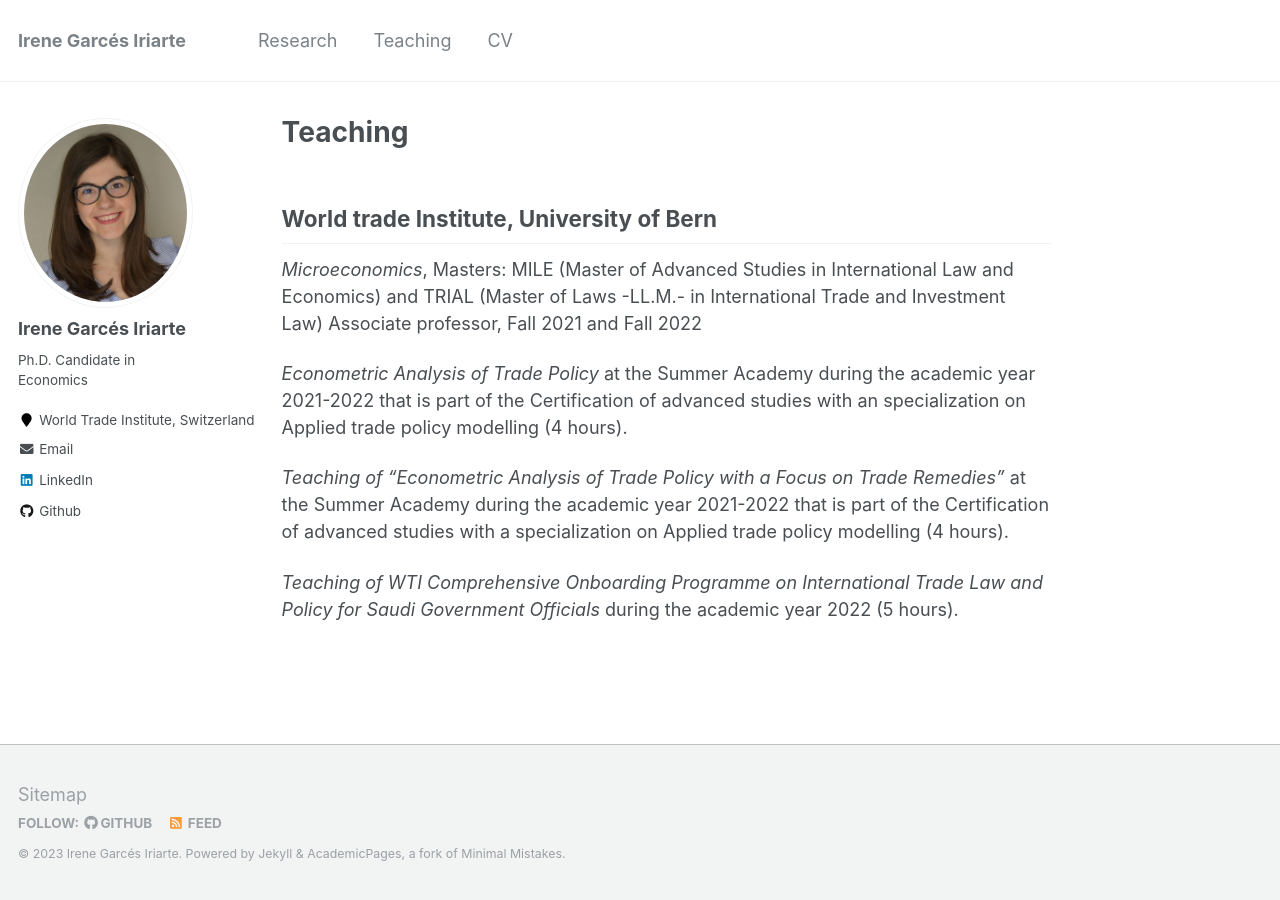
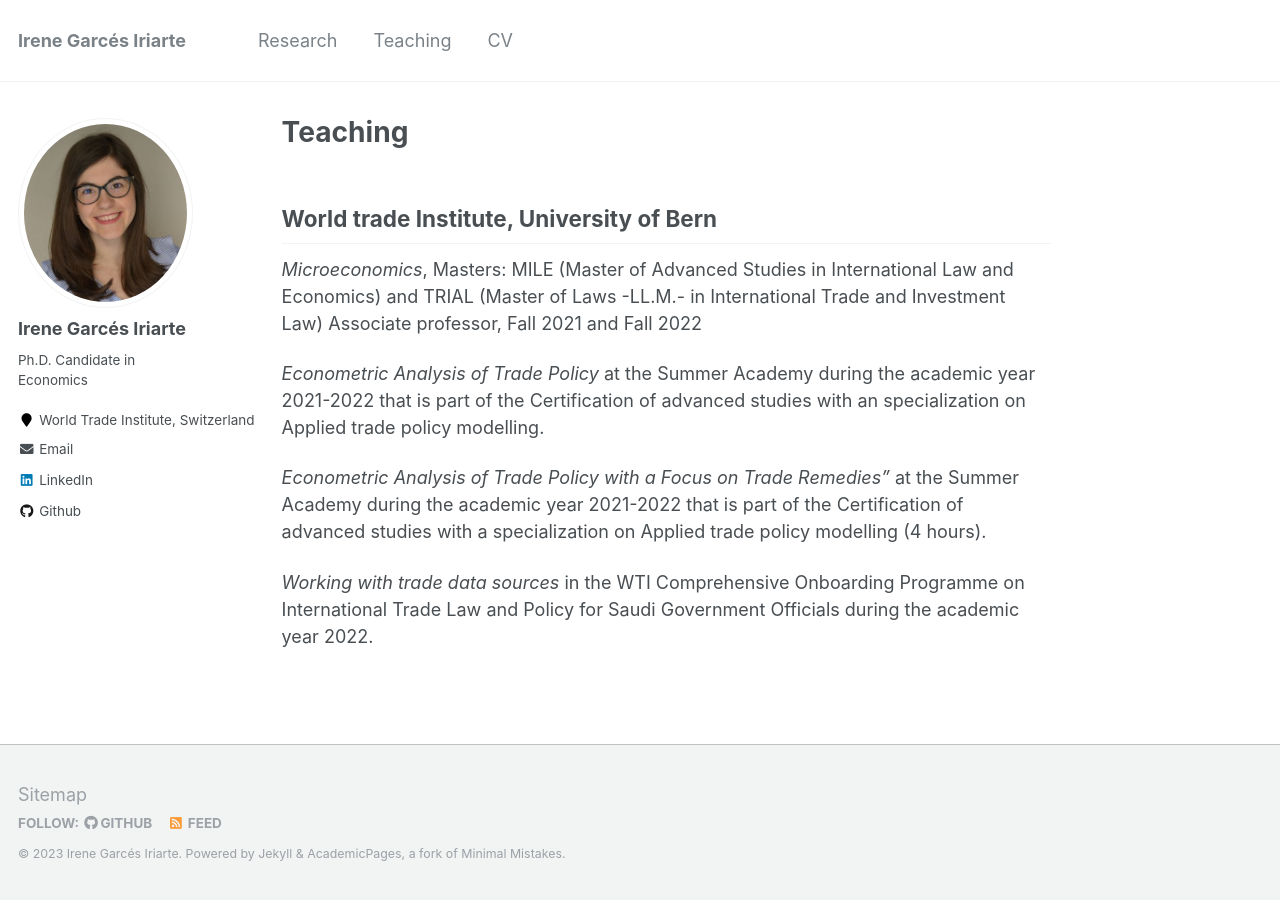
Before and after one commit to IreneGarces/irenegarces.github.io, a Jekyll site: the page built from _pages/teaching.md, in a window 1280 px wide. Built offline with Jekyll 4.4.1, drawn with Linux system fonts in a browser that asks for light colours.

Commit message:
Update teaching.md

```diff
--- a/_pages/teaching.md
+++ b/_pages/teaching.md
@@ -13,8 +13,8 @@ author_profile: true
 TRIAL (Master of Laws -LL.M.- in International Trade and Investment Law)
 Associate professor, Fall 2021 and Fall 2022
 
-*Econometric Analysis of Trade Policy* at the Summer Academy during the academic year 2021-2022 that is part of the Certification of advanced studies with an specialization on Applied trade policy modelling (4 hours).
+*Econometric Analysis of Trade Policy* at the Summer Academy during the academic year 2021-2022 that is part of the Certification of advanced studies with an specialization on Applied trade policy modelling.
 
-*Teaching of “Econometric Analysis of Trade Policy with a Focus on Trade Remedies”* at the Summer Academy during the academic year 2021-2022 that is part of the Certification of advanced studies with a specialization on Applied trade policy modelling (4 hours).
+*Econometric Analysis of Trade Policy with a Focus on Trade Remedies”* at the Summer Academy during the academic year 2021-2022 that is part of the Certification of advanced studies with a specialization on Applied trade policy modelling (4 hours).
 
-*Teaching of WTI Comprehensive Onboarding Programme on International Trade Law and Policy for Saudi Government Officials* during the academic year 2022 (5 hours).
+*Working with trade data sources* in the WTI Comprehensive Onboarding Programme on International Trade Law and Policy for Saudi Government Officials during the academic year 2022.
```
